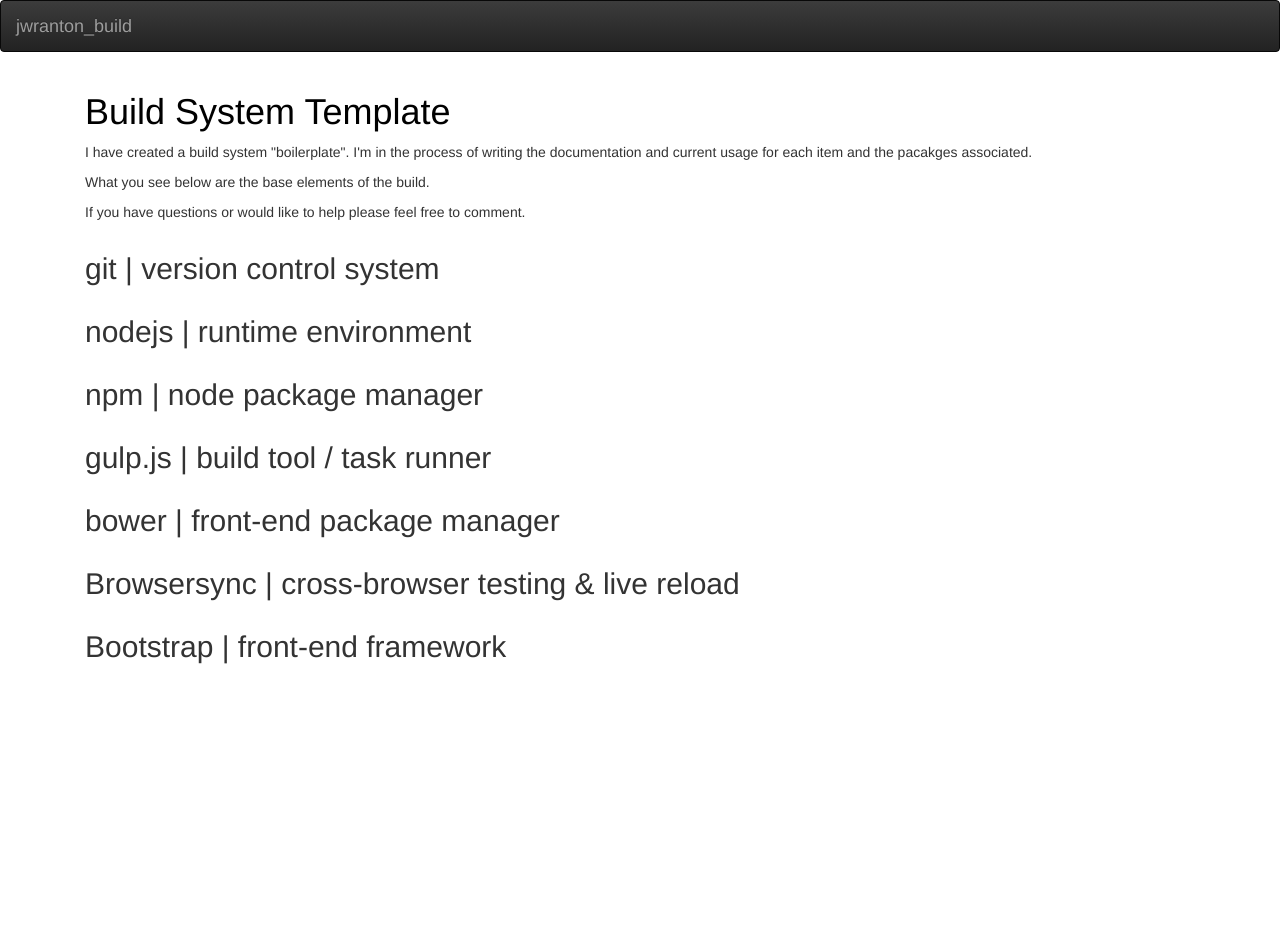
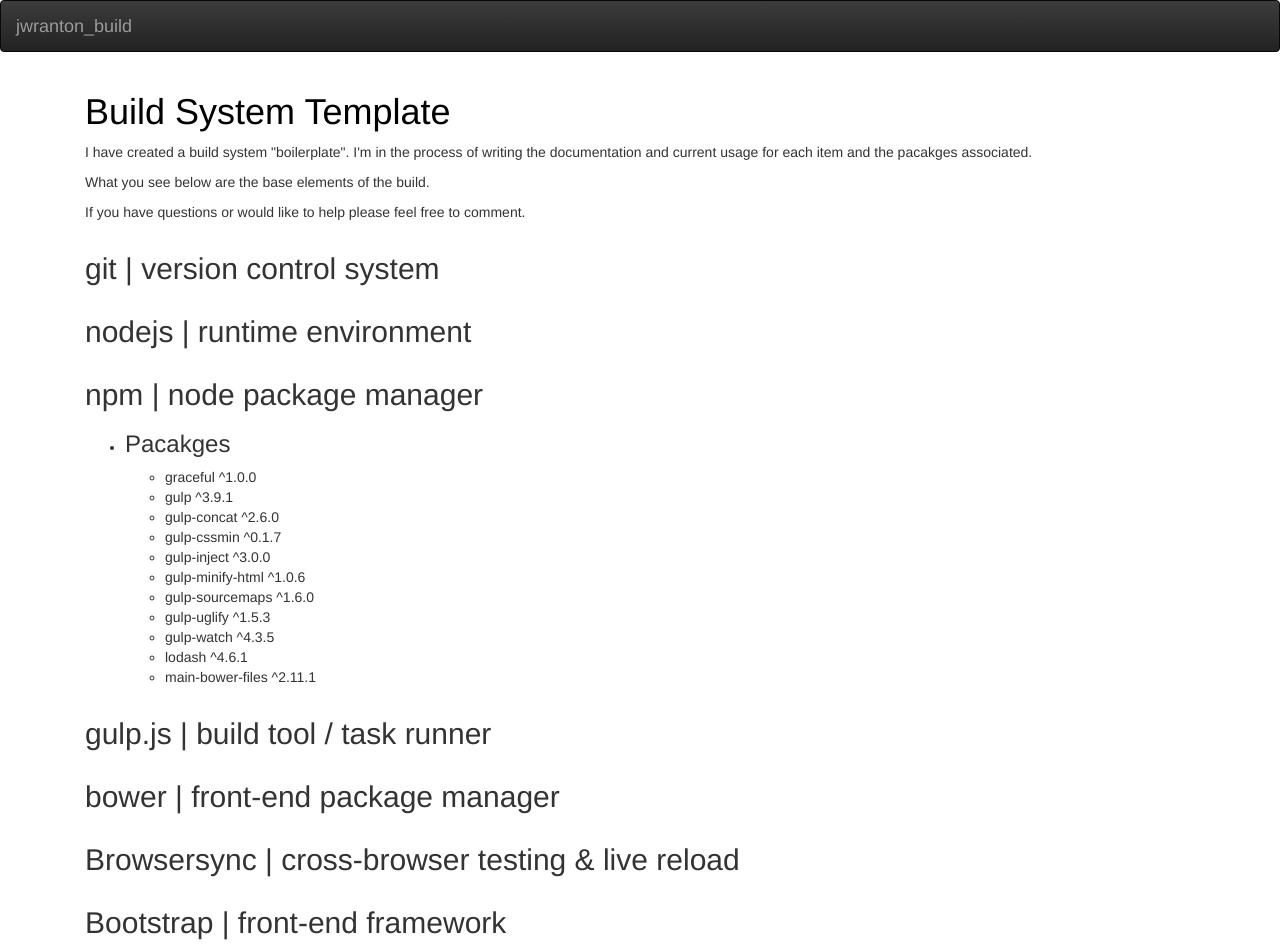
Before and after one commit to JWRanton/jwranton_build, a website: page src/index.html in a window 1280 px wide. Before the commit the page ends 800 px from the top, so only its background shows below. Drawn offline with nearby package versions, Linux system fonts and the light colour scheme; files that its build step writes are made by us from their sources; files whose address does not match are found by name.

Commit message:
writing content

```diff
--- a/src/index.html
+++ b/src/index.html
@@ -54,6 +54,22 @@
 
 <div class="col-md-12">
     <h2>npm | node package manager</h2>
+    <ul>
+    <li><h3>Pacakges</h3></li>
+    <ul>
+        <li>graceful ^1.0.0</li>
+        <li>gulp ^3.9.1</li>
+        <li>gulp-concat ^2.6.0</li>
+        <li>gulp-cssmin ^0.1.7</li>
+        <li>gulp-inject ^3.0.0</li>
+        <li>gulp-minify-html ^1.0.6</li>
+        <li>gulp-sourcemaps ^1.6.0</li>
+        <li>gulp-uglify ^1.5.3</li>
+        <li>gulp-watch ^4.3.5</li>
+        <li>lodash ^4.6.1</li>
+        <li>main-bower-files ^2.11.1</li>
+    </ul>
+    </ul>
 </div>
 
 
```
Also changed, not shown: dist/index.html.
